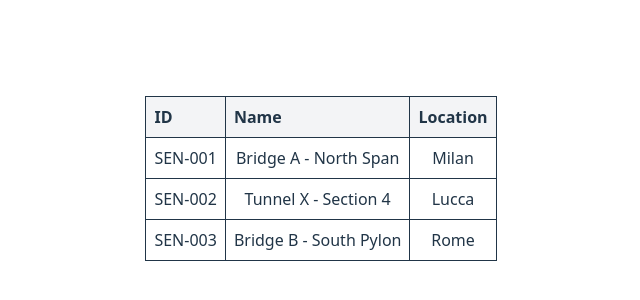
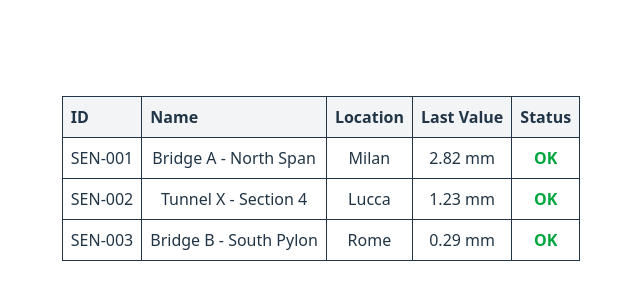
Before and after one commit to luca-longinotti/movesolutions-challenge, a Vue app in the folder move-dashboard/: page / in a window 1280 px wide. Shown: the part 222-522 px from the top of the page, without its empty margins (319-959 px from the left). Built offline with nearby package versions, Linux system fonts and the light colour scheme.

Commit message:
add lastValue and status

```diff
--- a/move-dashboard/src/components/SensorsTable.vue
+++ b/move-dashboard/src/components/SensorsTable.vue
@@ -14,6 +14,8 @@ defineProps({
                 <th class="border p-2 text-left">ID</th>
                 <th class="border p-2 text-left">Name</th>
                 <th class="border p-2 text-left">Location</th>
+                <th class="border p-2 text-left">Last Value</th>
+                <th class="border p-2 text-left">Status</th>
             </tr>
         </thead>
 
@@ -22,6 +24,17 @@ defineProps({
                 <td class="border p-2">{{ sensor.id }}</td>
                 <td class="border p-2">{{ sensor.name }}</td>
                 <td class="border p-2">{{ sensor.location }}</td>
+                <td class="border p-2">{{ sensor.lastValue.toFixed(2) }} mm</td>
+                <td class="border p-2">
+                    <span
+                        :class="{
+                            'text-green-600 font-semibold': sensor.status === 'OK',
+                            'text-red-600 font-semibold': sensor.status === 'Alarm'
+                        }"
+                    >
+                        {{ sensor.status }}
+                    </span>
+                </td>
             </tr>
         </tbody>
     </table>
--- /dev/null
+++ b/move-dashboard/src/utils/generateMeasurements.js
@@ -0,0 +1,14 @@
+export function generateMeasurements() {
+    const measurements = [];
+    const now = new Date();
+
+    for (let i = 0; i < 100; i++) {
+       const date = new Date(now.getTime() - (100 - i) * (3 * 24 * 60 * 60 * 1000) / 100); // 1-minute intervals
+
+       measurements.push({
+           timestamp: date.toISOString(),
+           disp_mm: Number((Math.random() * 4).toFixed(2)) //valori con due cifre decimali random 0-4
+       });
+    }
+    return measurements;
+}
--- a/move-dashboard/src/views/Dashboard.vue
+++ b/move-dashboard/src/views/Dashboard.vue
@@ -1,19 +1,35 @@
 <script setup>
 import {ref, onMounted} from 'vue';
+import { generateMeasurements } from '../utils/generateMeasurements';
 import SensorTable from '../components/SensorsTable.vue';
 
 const sensors = ref([]);
-onMounted(async () => {
-  try {
+
+async function loadSensors() {
     const res = await fetch('/data/sensors.json');
-    if (!res.ok) {
-      throw new Error('Network response was not ok');
+    const baseSensors = await res.json();
+
+    const enriched = [];
+
+    // Enrich sensors with generated measurements, last value and status
+    for (const s of baseSensors) {
+        const measurements = generateMeasurements();
+        const lastValue = measurements.at(-1).disp_mm;
+
+        enriched.push({
+            ...s,
+            measurements,
+            lastValue,
+            status: lastValue > s.threshold ? 'Alarm' : 'OK'        //check status based on threshold
+        });
     }
-    sensors.value = await res.json();
-  } catch (error) {
-    console.error('There was a problem with the fetch operation:', error);
-  }
-});
+
+    sensors.value = enriched;
+}
+
+
+onMounted(loadSensors);
+
 </script>
 
 <template>
```
